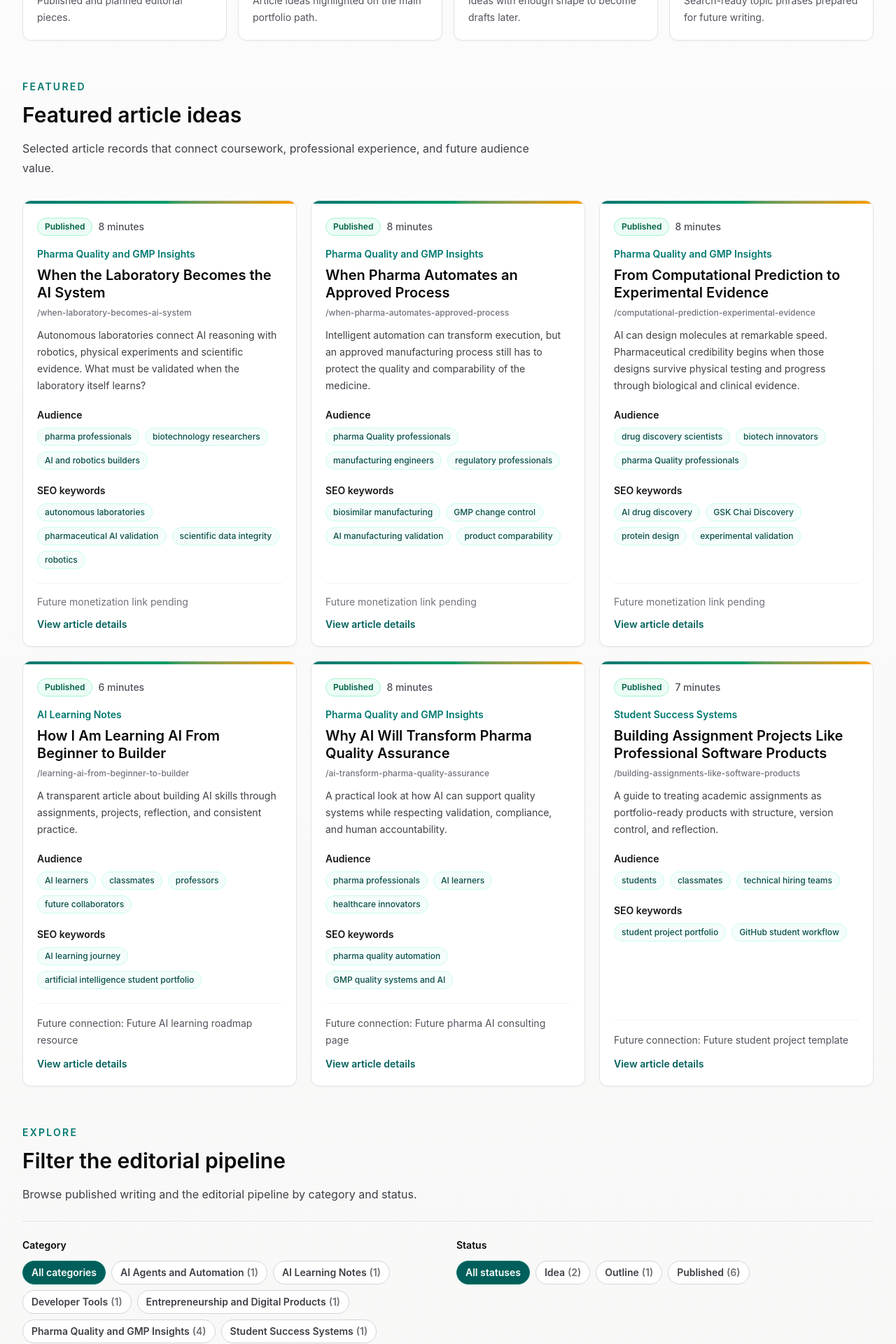
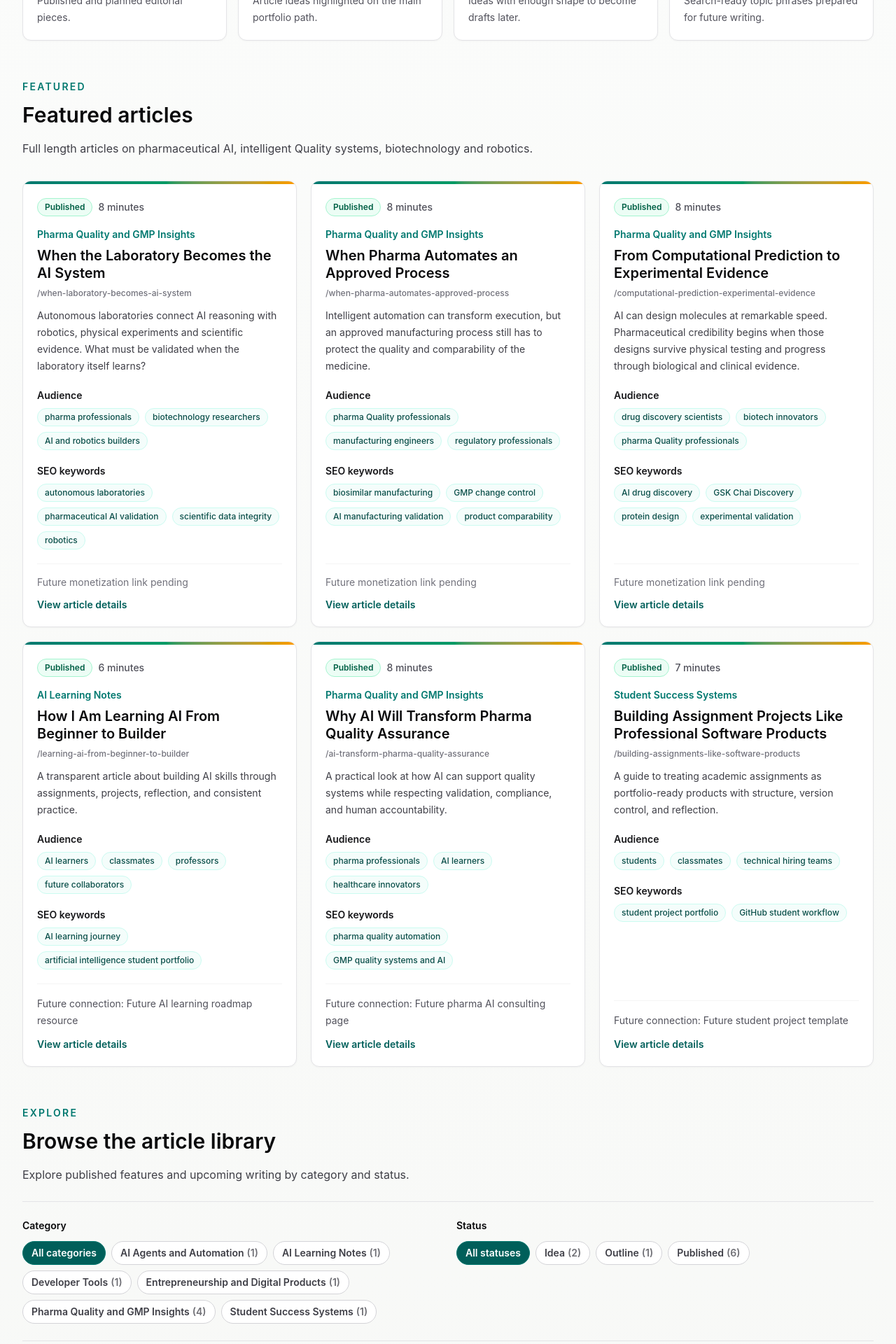
Before and after one commit to IdrisJunaidAI/junaidris.com, a Next.js app: page /articles in a window 1280 px wide. Shown: the part 473-2393 px from the top of the page at 70% size. Built offline with nearby package versions, Linux system fonts and the light colour scheme; no server answers.

Commit message:
Present newsletter features as published editorial content

```diff
--- a/src/app/articles/page.tsx
+++ b/src/app/articles/page.tsx
@@ -83,8 +83,8 @@ export default async function ArticlesPage({ searchParams }: ArticlesPageProps)
         {featuredArticles.length > 0 ? (
           <div className="mt-14">
             <FeaturedSection
-              title="Featured article ideas"
-              description="Selected article records that connect coursework, professional experience, and future audience value."
+              title="Featured articles"
+              description="Full length articles on pharmaceutical AI, intelligent Quality systems, biotechnology and robotics."
             >
               {featuredArticles.map((article) => (
                 <ArticleCard
@@ -100,8 +100,8 @@ export default async function ArticlesPage({ searchParams }: ArticlesPageProps)
         <section className="mt-14">
           <SectionHeader
             eyebrow="Explore"
-            title="Filter the editorial pipeline"
-              description="Browse published writing and the editorial pipeline by category and status."
+            title="Browse the article library"
+              description="Explore published features and upcoming writing by category and status."
           />
           <div className="mt-6">
             <FilterBar
```
